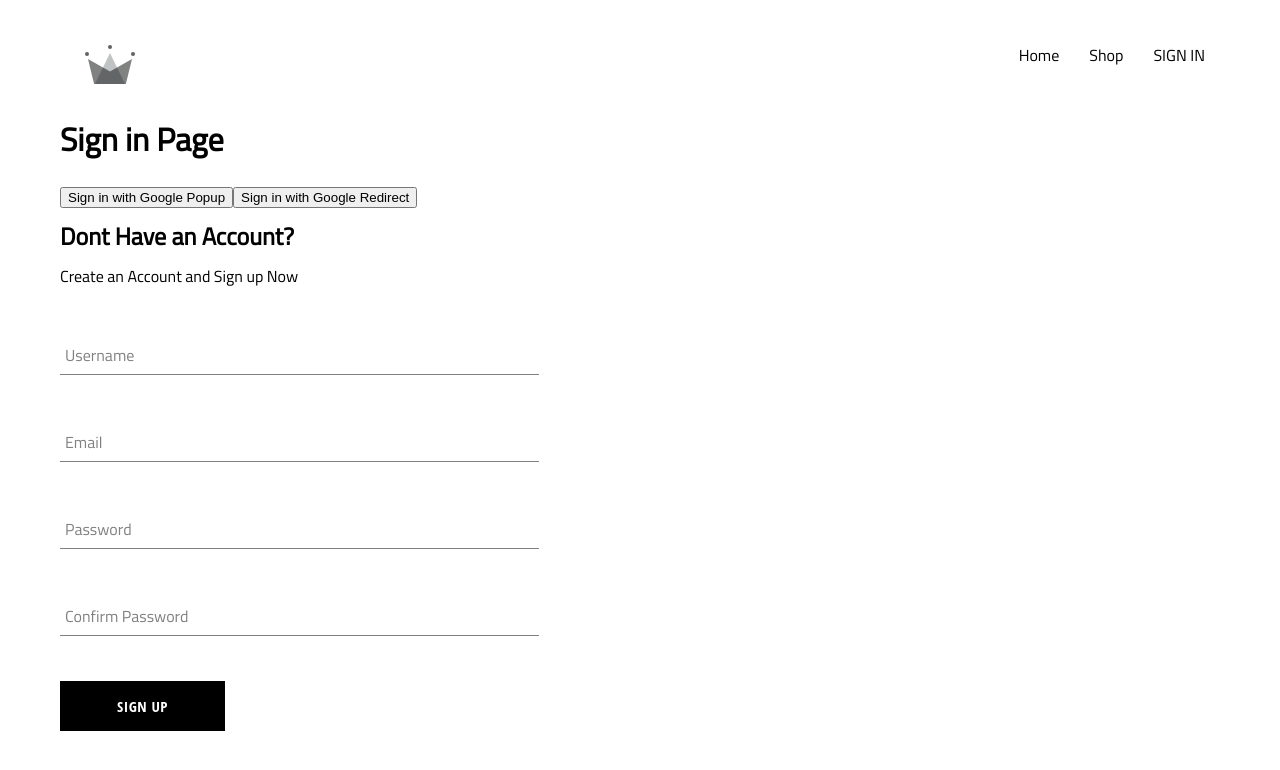
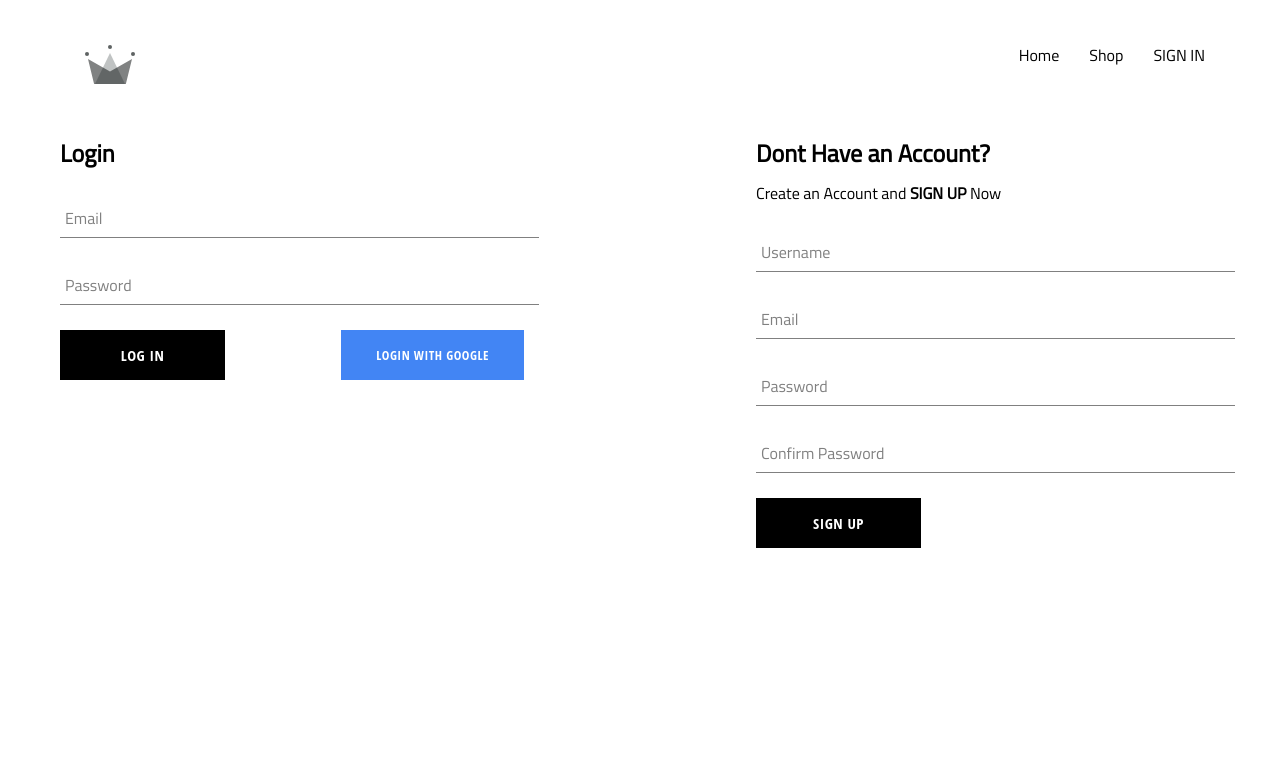
Before and after one commit to reactNodeDev/react-clothing-store, a React (Create React App) app: page /signin in a window 1280 px wide. Shown: the top 770 px of the page. Built offline with nearby package versions, Linux system fonts and the light colour scheme.

Commit message:
completed styling of authentication page and email/password login and registration

```diff
--- a/src/App.js
+++ b/src/App.js
@@ -1,8 +1,8 @@
 import { Route, Routes } from "react-router-dom";
 import "./App.css";
 import NavigationBar from "./components/navigation-bar/navigation-bar.component";
-import SignIn from "./components/sign-in/sign-in.component";
 import Home from "./routes/homepage/home.component";
+import AuthenticationPage from "./components/Authentication-Page/Authentication-page.component";
 
 const Shop = () => {
   return (
@@ -18,7 +18,7 @@ const App = () => {
       <Route path="/" element={<NavigationBar />}>
         <Route index element={<Home />} />
         <Route path="/shop" element={<Shop />} />
-        <Route path="/signin" element={<SignIn />} />
+        <Route path="/signin" element={<AuthenticationPage />} />
       </Route>
     </Routes>
   );
--- /dev/null
+++ b/src/components/Authentication-Page/Authentication-page.component.jsx
@@ -0,0 +1,30 @@
+import {
+  signInWithGooglePopup,
+  createUserDataFromAuth,
+  signInWithGoogleRedirect,
+  auth,
+} from "../../utils/Firebase/firebase.utils";
+import { getRedirectResult } from "firebase/auth";
+import { useEffect } from "react";
+import SignUp from "../sign-up/sign-up.component";
+import SignInForm from "../sign-in/sign-in.component";
+import "./authentication-page.styles.scss";
+
+const AuthenticationPage = () => {
+  useEffect(async () => {
+    const response = await getRedirectResult(auth);
+
+    if (response) {
+      const userDocRef = await createUserDataFromAuth(response.user);
+    }
+  }, []);
+
+  return (
+    <div className="authentication-page">
+      <SignInForm />
+      <SignUp />
+    </div>
+  );
+};
+
+export default AuthenticationPage;
--- /dev/null
+++ b/src/components/Authentication-Page/authentication-page.styles.scss
@@ -0,0 +1,6 @@
+.authentication-page {
+  display: flex;
+  justify-content: space-between;
+  align-items: baseline;
+  width: 100%;
+}
--- a/src/components/button/button.styles.scss
+++ b/src/components/button/button.styles.scss
@@ -25,6 +25,8 @@
   &.google-sign-in {
     background-color: #4285f4;
     color: white;
+    font-size: 0.8rem;
+    margin-left: 0.4rem;
 
     &:hover {
       background-color: #357ae8;
--- a/src/components/error-message/error-message.styles.scss
+++ b/src/components/error-message/error-message.styles.scss
@@ -1,10 +1,3 @@
-.error-div {
-  margin-top: 1rem;
-}
-
 .error-msg {
   color: #e53935;
-  align-self: center;
-  position: absolute;
-  left: 35%;
 }
--- a/src/components/form-inputs/form-input.styles.scss
+++ b/src/components/form-inputs/form-input.styles.scss
@@ -9,7 +9,7 @@ $main-color: black;
 
 .group {
   position: relative;
-  margin: 45px 0;
+  margin-top: 5px;
 
   .form-input {
     background: none;
--- a/src/components/sign-in/sign-in.component.jsx
+++ b/src/components/sign-in/sign-in.component.jsx
@@ -1,37 +1,115 @@
+import { useState } from "react";
 import {
+  createUserDataFromAuth,
   signInWithGooglePopup,
-  createUserDataFromAuth,
-  signInWithGoogleRedirect,
-  auth,
-} from "./../../utils/Firebase/firebase.utils";
-import { getRedirectResult } from "firebase/auth";
-import { useEffect } from "react";
-import SignUp from "../sign-up/sign-up.component";
+  signInUserWithEmailAndPassword,
+} from "../../utils/Firebase/firebase.utils";
+import Button from "../button/button.component";
+import ErrorMessage from "../error-message/error-message.component";
+import FormInput from "../form-inputs/form-input.component";
+import "./sign-in.styles.scss";
 
-const SignIn = () => {
-  useEffect(async () => {
-    const response = await getRedirectResult(auth);
+const defaultFormFields = {
+  email: "",
+  password: "",
+};
 
-    if (response) {
-      const userDocRef = await createUserDataFromAuth(response.user);
+const SignInForm = () => {
+  const [formFields, setFormFields] = useState(defaultFormFields);
+  const { email, password } = formFields;
+
+  const [errorMessage, setErrorMsgDiv] = useState({
+    msg: "",
+    displayProp: "none",
+  });
+
+  const resetFormFields = () => {
+    setFormFields(defaultFormFields);
+    setErrorMsgDiv({ msg: "", displayProp: "none" });
+  };
+
+  const handleChange = (event) => {
+    const { name, value } = event.target;
+
+    setFormFields({ ...formFields, [name]: value });
+  };
+
+  const handleSubmit = async (e) => {
+    e.preventDefault();
+
+    try {
+      const response = await signInUserWithEmailAndPassword(email, password);
+      console.log(response);
+      resetFormFields();
+    } catch (err) {
+      switch (err.code) {
+        case "auth/user-not-found":
+          setErrorMsgDiv({
+            msg: "No User Found with this Email",
+            displayProp: "block",
+          });
+          break;
+
+        case "auth/wrong-password":
+          setErrorMsgDiv({ msg: "Incorrect Password", displayProp: "block" });
+          break;
+
+        default:
+          console.error(err);
+      }
+      console.error(err);
     }
-  }, []);
+  };
 
-  const logGoogleUser = async () => {
+  const logGoogleUser = async (e) => {
+    e.preventDefault();
     const { user } = await signInWithGooglePopup();
     createUserDataFromAuth(user);
   };
 
   return (
-    <div>
-      <h1> Sign in Page </h1>
-      <button onClick={logGoogleUser}>Sign in with Google Popup</button>
-      <button onClick={signInWithGoogleRedirect}>
-        Sign in with Google Redirect
-      </button>
-      <SignUp />
+    <div className="sign-in-form">
+      <h2>Login</h2>
+      <form action="" onSubmit={handleSubmit}>
+        <FormInput
+          label="Email"
+          type="email"
+          required
+          name="email"
+          value={email}
+          onChange={handleChange}
+        />
+        {errorMessage.msg.includes("No User Found") && (
+          <ErrorMessage errorMsg={errorMessage} />
+        )}
+
+        <FormInput
+          label="Password"
+          type="password"
+          required
+          name="password"
+          value={password}
+          onChange={handleChange}
+        />
+        {errorMessage.msg.includes("Incorrect Password") && (
+          <ErrorMessage errorMsg={errorMessage} />
+        )}
+        <div className="button-row">
+          <div>
+            <Button type="submit" children="Log In" />
+          </div>
+          <div>
+            <Button
+              type="button"
+              onClick={logGoogleUser}
+              buttonType="google"
+              children="Login with Google"
+            />
+          </div>
+        </div>
+      </form>
     </div>
   );
 };
 
-export default SignIn; //exporting Sign in as defaultt
+export default SignInForm;
--- /dev/null
+++ b/src/components/sign-in/sign-in.styles.scss
@@ -0,0 +1,8 @@
+.sign-in-form {
+  width: 40%;
+
+  .button-row {
+    display: flex;
+    justify-content: space-between;
+  }
+}
--- a/src/components/sign-up/sign-up.component.jsx
+++ b/src/components/sign-up/sign-up.component.jsx
@@ -1,4 +1,4 @@
-import { useState } from "react";
+import { useState, Fragment } from "react";
 import {
   createAuthUserWithEmailAndPassword,
   createUserDataFromAuth,
@@ -61,7 +61,9 @@ const SignUpForm = () => {
   return (
     <div className="sign-up-container">
       <h2>Dont Have an Account?</h2>
-      <span>Create an Account and Sign up Now</span>
+      <span>
+        Create an Account and <b>SIGN UP</b> Now
+      </span>
       <form action="" onSubmit={handleSubmit}>
         <FormInput
           label="Username"
@@ -80,6 +82,11 @@ const SignUpForm = () => {
           value={email}
           onChange={handleChange}
         />
+        {errorMessage.msg.includes("Email") && (
+          <Fragment>
+            <ErrorMessage errorMsg={errorMessage} />
+          </Fragment>
+        )}
 
         <FormInput
           label="Password"
@@ -98,10 +105,14 @@ const SignUpForm = () => {
           value={confirmPassword}
           onChange={handleChange}
         />
+        {errorMessage.msg.includes("Passwords") && (
+          <Fragment>
+            <ErrorMessage errorMsg={errorMessage} />
+          </Fragment>
+        )}
 
         <Button type="submit" children="Sign Up" />
       </form>
-      <ErrorMessage errorMsg={errorMessage} />
     </div>
   );
 };
--- a/src/utils/Firebase/firebase.utils.js
+++ b/src/utils/Firebase/firebase.utils.js
@@ -5,6 +5,7 @@ import {
   signInWithRedirect,
   GoogleAuthProvider,
   createUserWithEmailAndPassword,
+  signInWithEmailAndPassword,
 } from "firebase/auth";
 import { getFirestore, doc, getDoc, setDoc } from "firebase/firestore";
 
@@ -68,3 +69,8 @@ export const createAuthUserWithEmailAndPassword = async (email, password) => {
   if (!email || !password) return;
   return await createUserWithEmailAndPassword(auth, email, password);
 };
+
+export const signInUserWithEmailAndPassword = async (email, password) => {
+  if (!email || !password) return;
+  return await signInWithEmailAndPassword(auth, email, password);
+};
```
